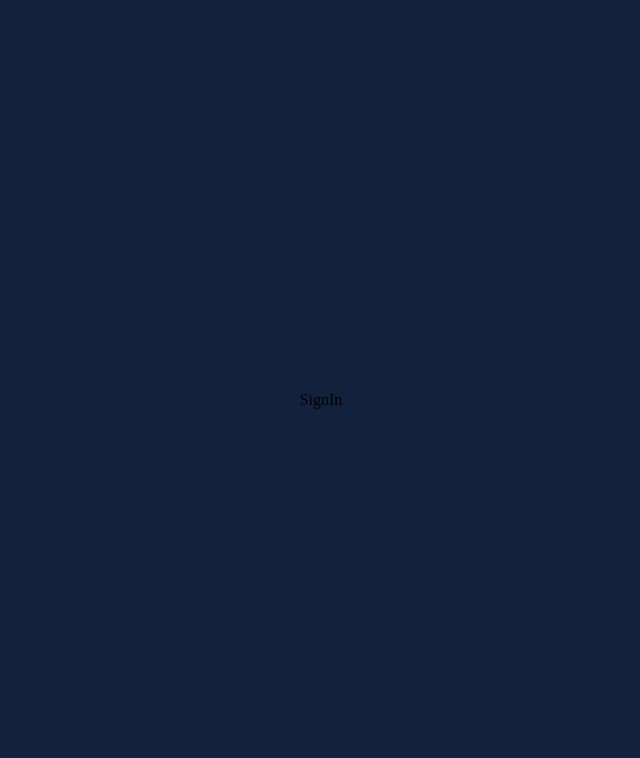
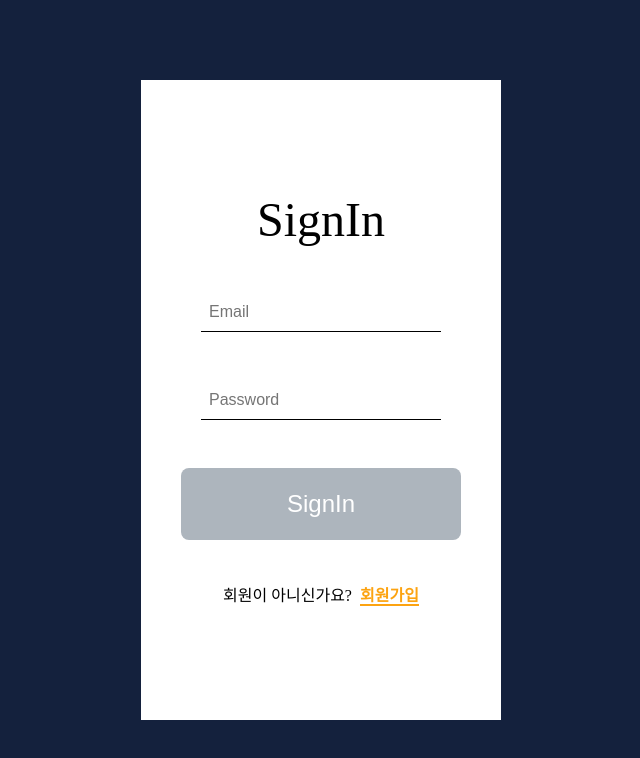
Before and after one commit to wanted-intern-1/pre-onboarding-10th-1-1, a React (Create React App) app: page /signin in a window 1280 px wide. Shown: the top 758 px of the page, without its empty margins (319-959 px from the left). Built offline with nearby package versions, Linux system fonts and the light colour scheme.

Commit message:
[feat] useFetch를 통한 로그인 기능 구현

```diff
--- a/src/pages/SignIn.jsx
+++ b/src/pages/SignIn.jsx
@@ -1,7 +1,58 @@
 import React from 'react'
+import { useFetch } from '@/hooks';
+import styled from 'styled-components';
+import { useNavigate } from 'react-router';
+import { PageTitle, AuthForm, Footer } from '@/components';
+import { ReactComponent as Loading } from '@/assets/loading.svg';
 
 export default function SignIn() {
+  const navigate = useNavigate();
+  const {isLoading, error, data, status, fetchData} = useFetch();
+
+  const submitHandler = (e) => {
+    e.preventDefault();
+    const userInfo = {
+      email: e.target.email.value,
+      password: e.target.password.value
+    }
+    fetchData('/auth/signin', {
+      method: "POST",
+      headers: {
+        "Content-type": "application/json"
+      },
+      body: JSON.stringify(userInfo)
+    })
+  }
+
+  if(data && data.access_token) {
+    localStorage.setItem('token', data.access_token);
+    navigate('/todo');
+  }
+
+  if(isLoading) {
+    return (
+      <SignInSection>
+        <Loading alt="로딩중..."/>
+      </SignInSection>
+    )
+  }
+
   return (
-    <div>SignIn</div>
+    <SignInSection>
+      <PageTitle>SignIn</PageTitle>
+      <AuthForm submitHandler={submitHandler} error={error} status={status}/>
+      <Footer />
+    </SignInSection>
   )
 }
+
+const SignInSection = styled.section`
+  width: 360px;
+  height: 640px;
+  background-color: #fff;
+  display: flex;
+  flex-flow: column nowrap;
+  justify-content: center;
+  gap: 48px;
+  align-items: center;
+`
```
